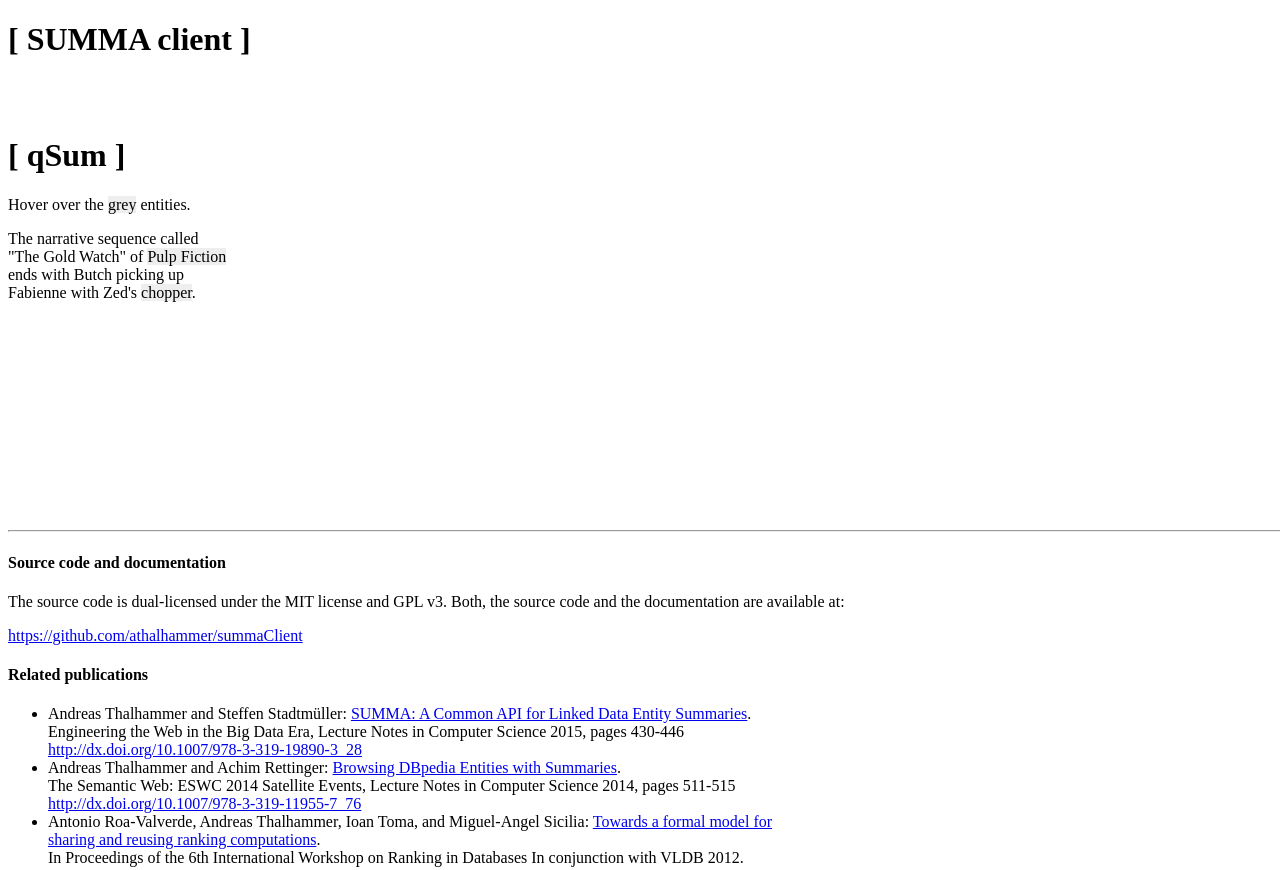
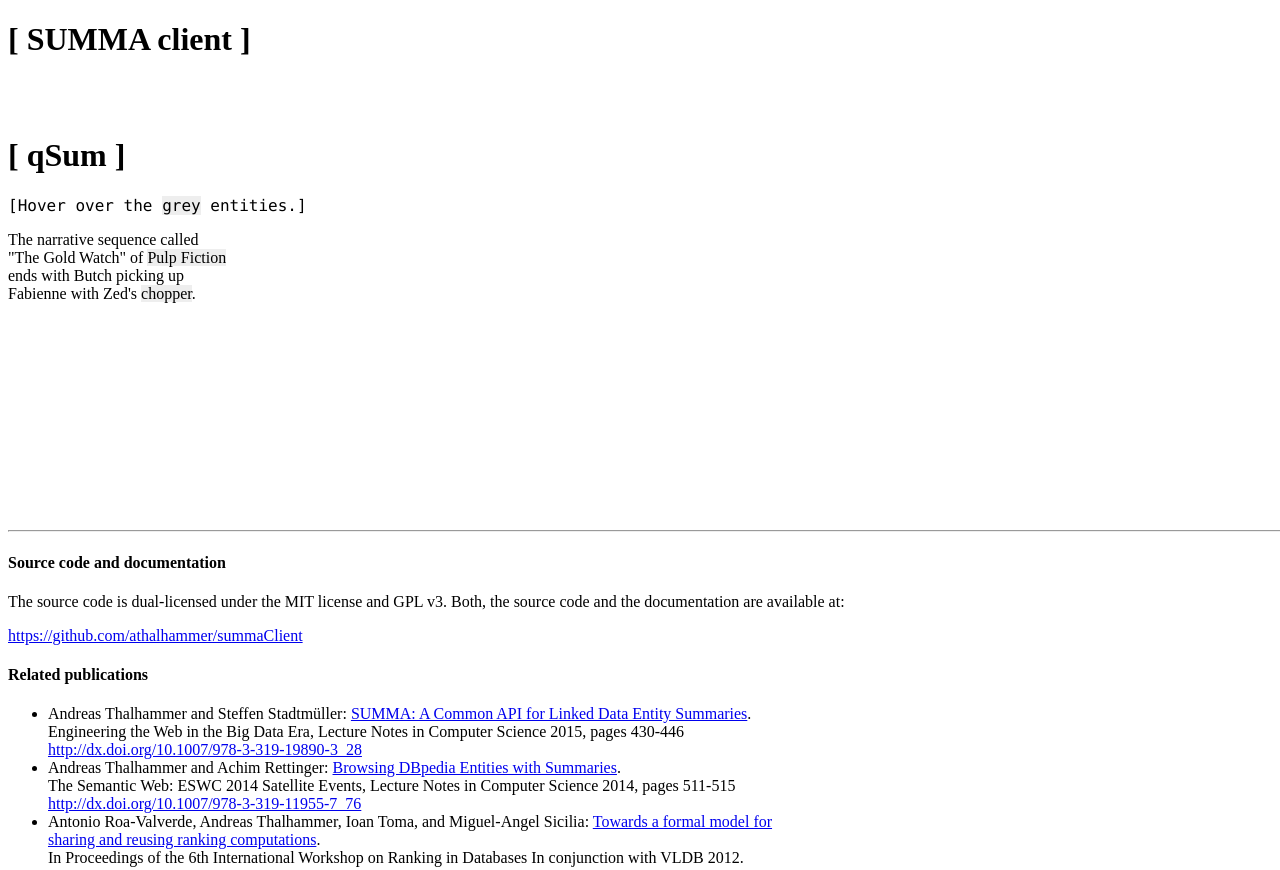
Before and after one commit to athalhammer/summaClient, a plain HTML site: page index.html in a window 1280 px wide. Shown: the top 870 px of the page. Drawn offline with nearby package versions, Linux system fonts and the light colour scheme; no server answers.

Commit message:
changed description

```diff
--- a/index.html
+++ b/index.html
@@ -36,7 +36,7 @@
 <h1>[ qSum ]</h1>
 
 <!-- here is some text that contains annotations with DBpedia -->
-Hover over the <span>grey</span> entities.
+<span style="font-family: Lucida Sans Typewriter,Lucida Console,monaco,Bitstream Vera Sans Mono,monospace;background-color:#FFFFFF">[Hover over the <span its-ta-ident-ref="http://dbpedia.org/resource/Grey">grey</span> entities.]</span>
 
 <p>The narrative sequence called<br> "The Gold Watch" of <span its-ta-ident-ref="http://dbpedia.org/resource/Pulp_Fiction"> Pulp Fiction</span> <br>ends with Butch picking up <br>Fabienne with Zed's <span its-ta-ident-ref="http://dbpedia.org/resource/Chopper_(motorcycle)">chopper</span>.</p>
 
```
